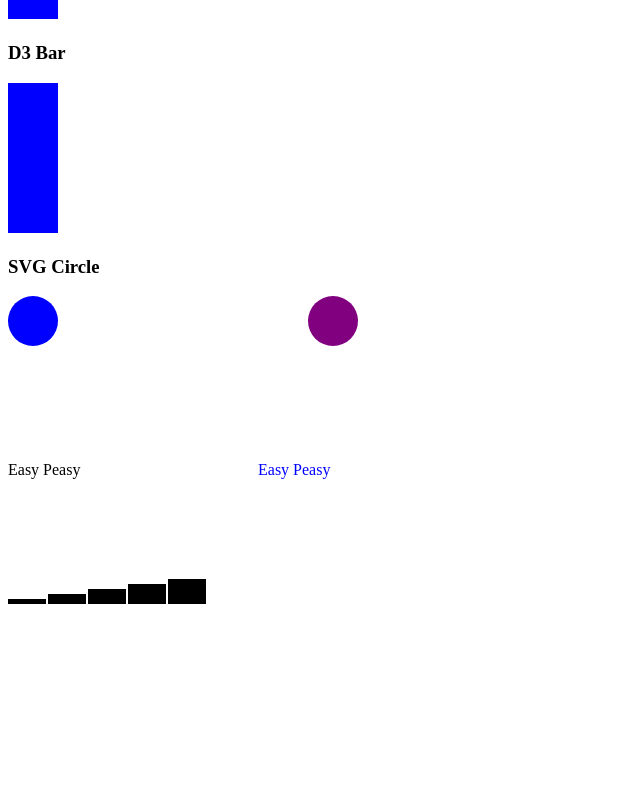
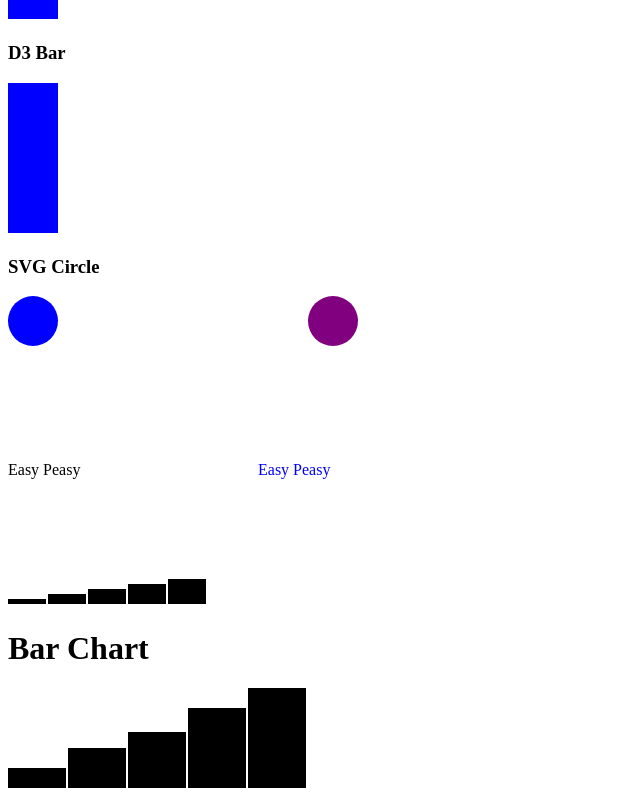
Before and after one commit to joonseoan/d3_step1, a React (Create React App) app: page / in a window 1280 px wide. Shown: the part 190-990 px from the top of the page, without its empty margins (0-640 px from the left). Before the commit the page ends 806 px from the top, so only its background shows below. Built offline with nearby package versions, Linux system fonts and the light colour scheme.

Commit message:
added bars

```diff
--- a/src/components/App.tsx
+++ b/src/components/App.tsx
@@ -1,11 +1,11 @@
-import One from "./Basic_1/_1";
-import Two from "./Basic_1/_2";
+import BasicDemo from "./Basic_Demo";
+import BasicChart from './Basic_Charts';
 
 const App = () => {
   return (
     <div>
-      <One />
-      <Two />
+      <BasicDemo />
+      <BasicChart />
     </div>
   );
 };
--- /dev/null
+++ b/src/components/Basic_Charts/_1_ BarChart.tsx
@@ -0,0 +1,38 @@
+import { useRef, useEffect } from "react";
+import { select } from "d3";
+
+const BarChart = () => {
+  const barRef = useRef<HTMLDivElement | null>(null);
+  const w = 300;
+  const h = 100;
+  const padding = 2;
+  const dataset = [5, 10, 14, 20, 25];
+
+  useEffect(() => {
+    const svg = select(barRef.current)
+      .append("svg")
+      .attr("height", h)
+      .attr("width", w);
+
+    svg
+      .selectAll("rect")
+      .data(dataset)
+      .enter()
+      .append("rect")
+      .attr("x", (d, i) => {
+        return (i * w) / dataset.length;
+      })
+      .attr("y", (d) => h - d * 4)
+      .attr("width", w / dataset.length - padding)
+      .attr("height", (d) => d * 4);
+  }, []);
+
+  return (
+    <div>
+      <h1>Bar Chart</h1>
+      <div ref={barRef} />
+    </div>
+  );
+};
+
+export default BarChart;
--- /dev/null
+++ b/src/components/Basic_Charts/index.tsx
@@ -0,0 +1,11 @@
+import BarChart from "./_1_ BarChart";
+
+const BasicCharts = () => {
+  return (
+    <div>
+      <BarChart />
+    </div>
+  );
+};
+
+export default BasicCharts;
--- /dev/null
+++ b/src/components/Basic_Demo/index.tsx
@@ -0,0 +1,13 @@
+import One from "./_1";
+import Two from "./_2";
+
+const BasicDemo = () => {
+  return (
+    <div>
+      <One />
+      <Two />
+    </div>
+  );
+};
+
+export default BasicDemo;
```
Also changed, not shown: src/components/Basic_Demo/_1.tsx (renamed from src/components/Basic_1/_1.tsx), src/components/Basic_Demo/_2.tsx (renamed from src/components/Basic_1/_2.tsx).
